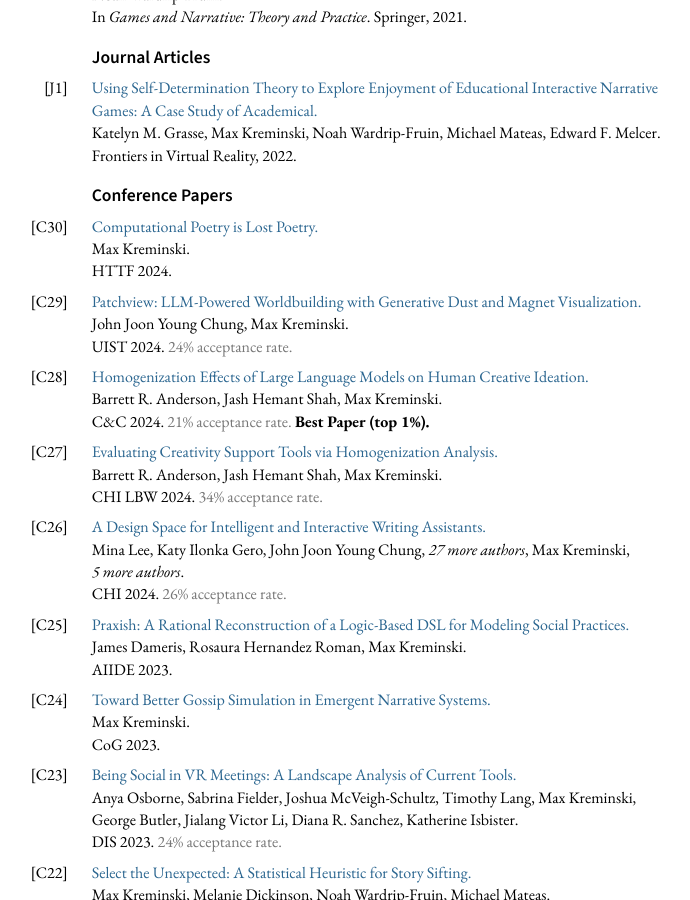
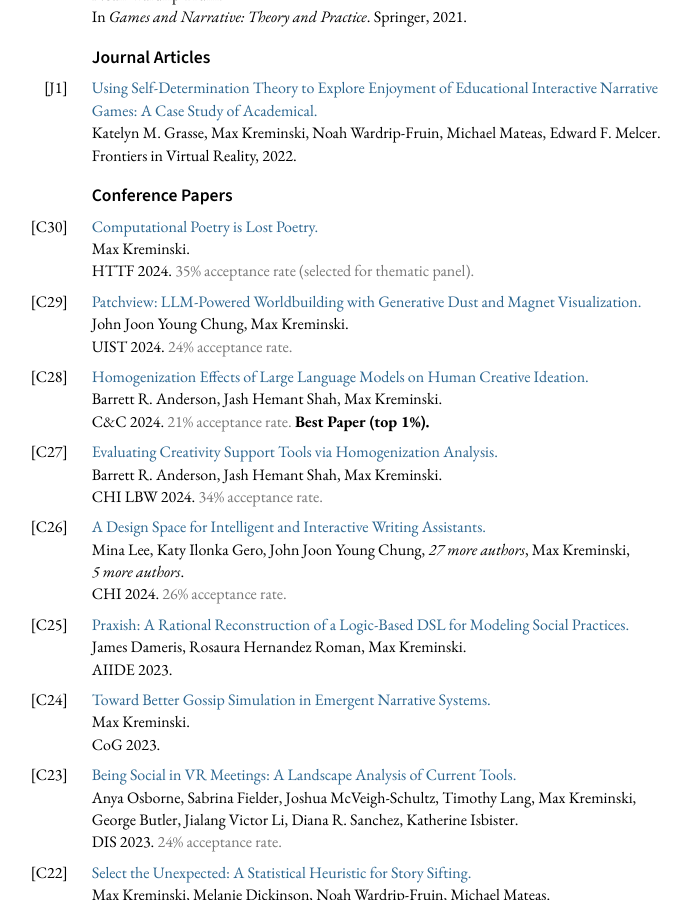
Before and after one commit to mkremins/mkremins.github.io, a Jekyll site: the page built from cv/index.html, in a window 1280 px wide and 900 px high, scrolled down 1381 px. Shown: the whole window, without its empty margins (291-981 px from the left). Built offline with Jekyll 4.4.1, drawn with Linux system fonts in a browser that asks for light colours.

Commit message:
Add acceptance rate info to HTTF 2024 paper

```diff
--- a/_data/publications.json
+++ b/_data/publications.json
@@ -6,7 +6,9 @@
   "year": "2024",
   "venue": "HTTF",
   "venue_long": "Halfway to the Future Symposium",
-  "pubtype": "full"
+  "pubtype": "full",
+  "acceptrate": "35.21%",
+  "acceptnote": "selected for thematic panel"
 },
 {
   "title": "Toyteller: Toy-Playing with Character Symbols for AI-Powered Visual Storytelling",
```
